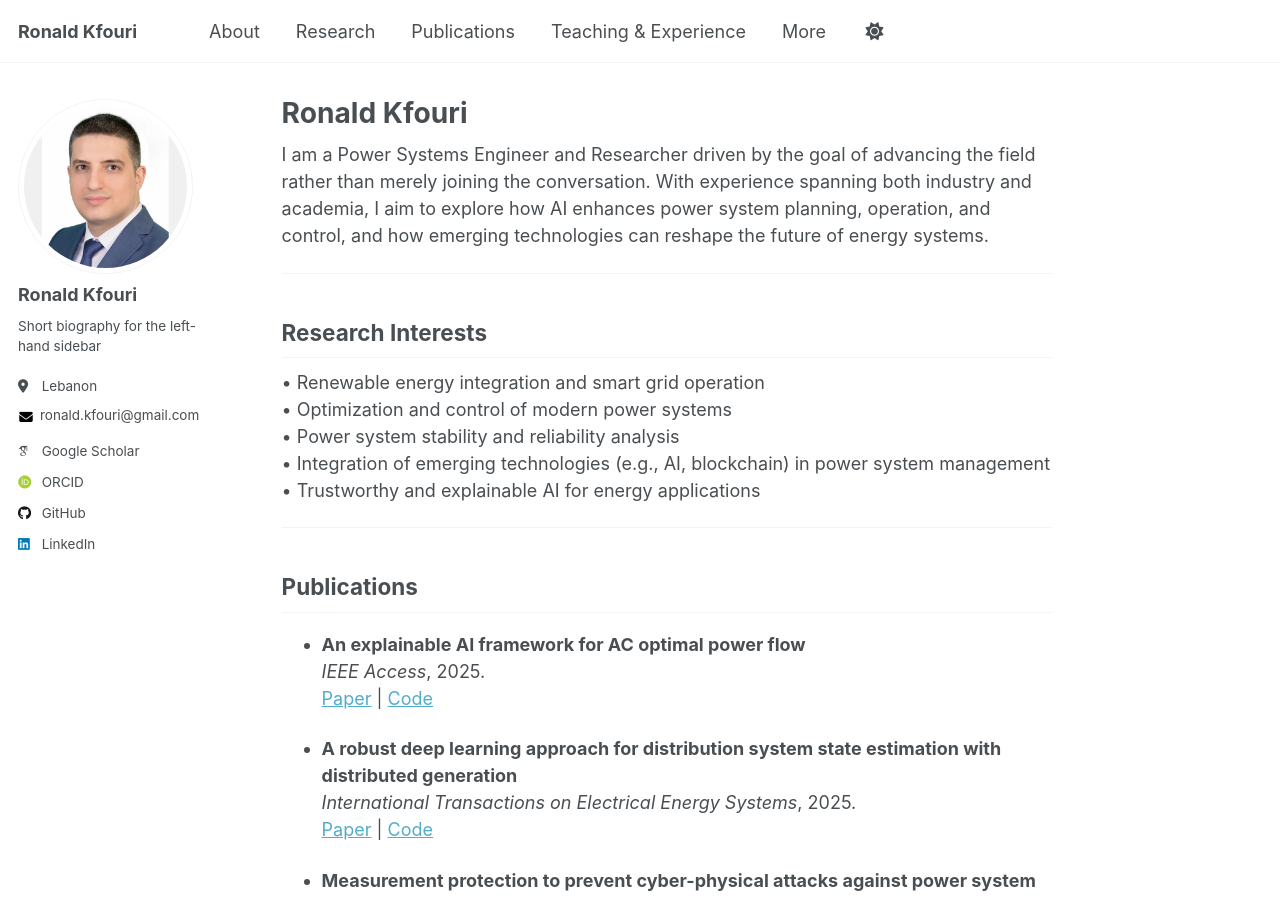
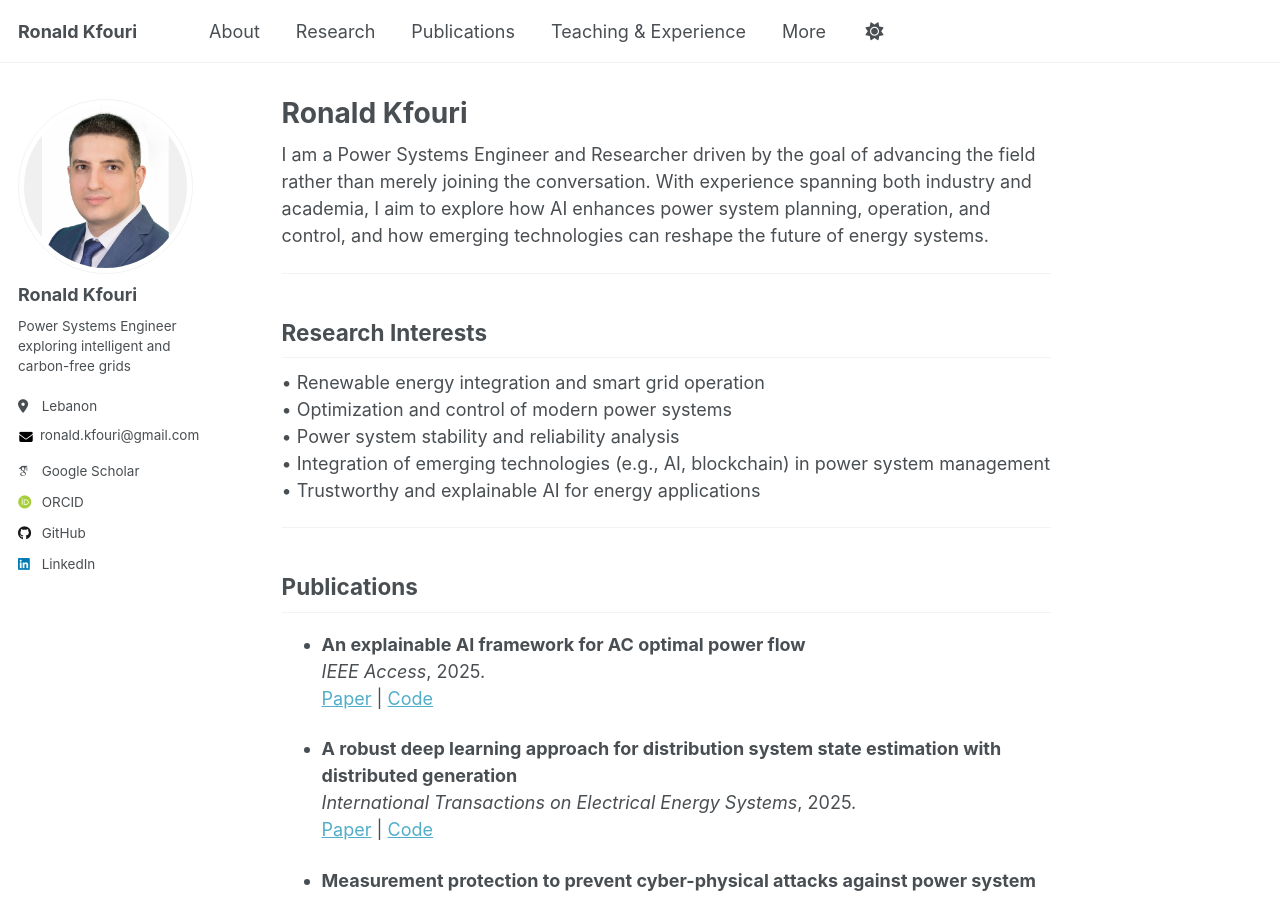
Before and after one commit to RonaldKfouri/RonaldKfouri.github.io, a Jekyll site: the page built from _pages/about.md, in a window 1280 px wide and 900 px high. Built offline with Jekyll 4.4.1, drawn with Linux system fonts in a browser that asks for light colours; some web fonts are replaced; a script that is not in the unit is left out.

Commit message:
Update _config.yml

```diff
--- a/_config.yml
+++ b/_config.yml
@@ -26,7 +26,7 @@ author:
   avatar           : "profile.png"
   name             : "Ronald Kfouri"
   pronouns         : # example: "she/her"
-  bio              : "Short biography for the left-hand sidebar"
+  bio              : "Power Systems Engineer exploring intelligent and carbon-free grids"
   location         : "Lebanon"
   employer         : #"Red Brick University"
   uri              : # URL
```
